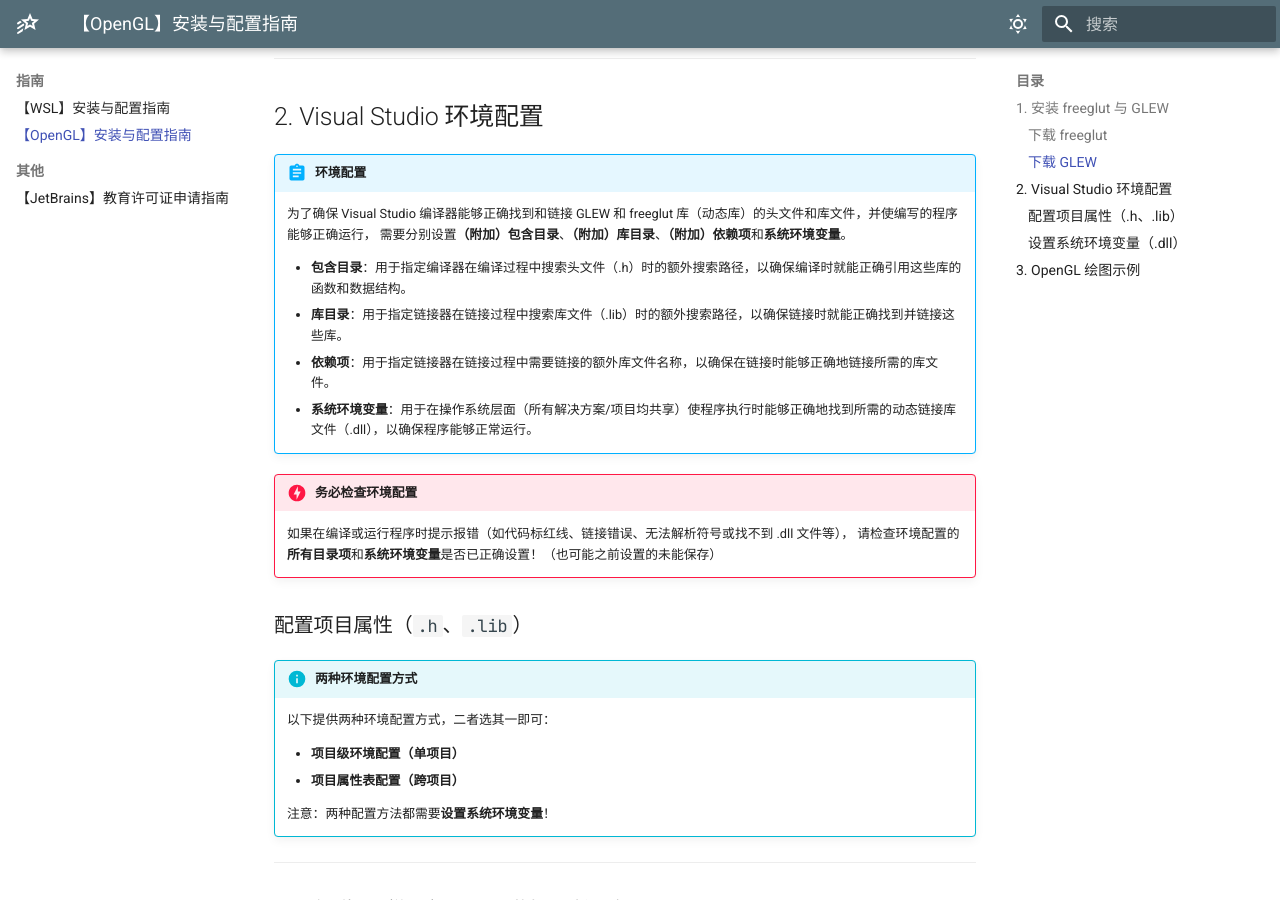
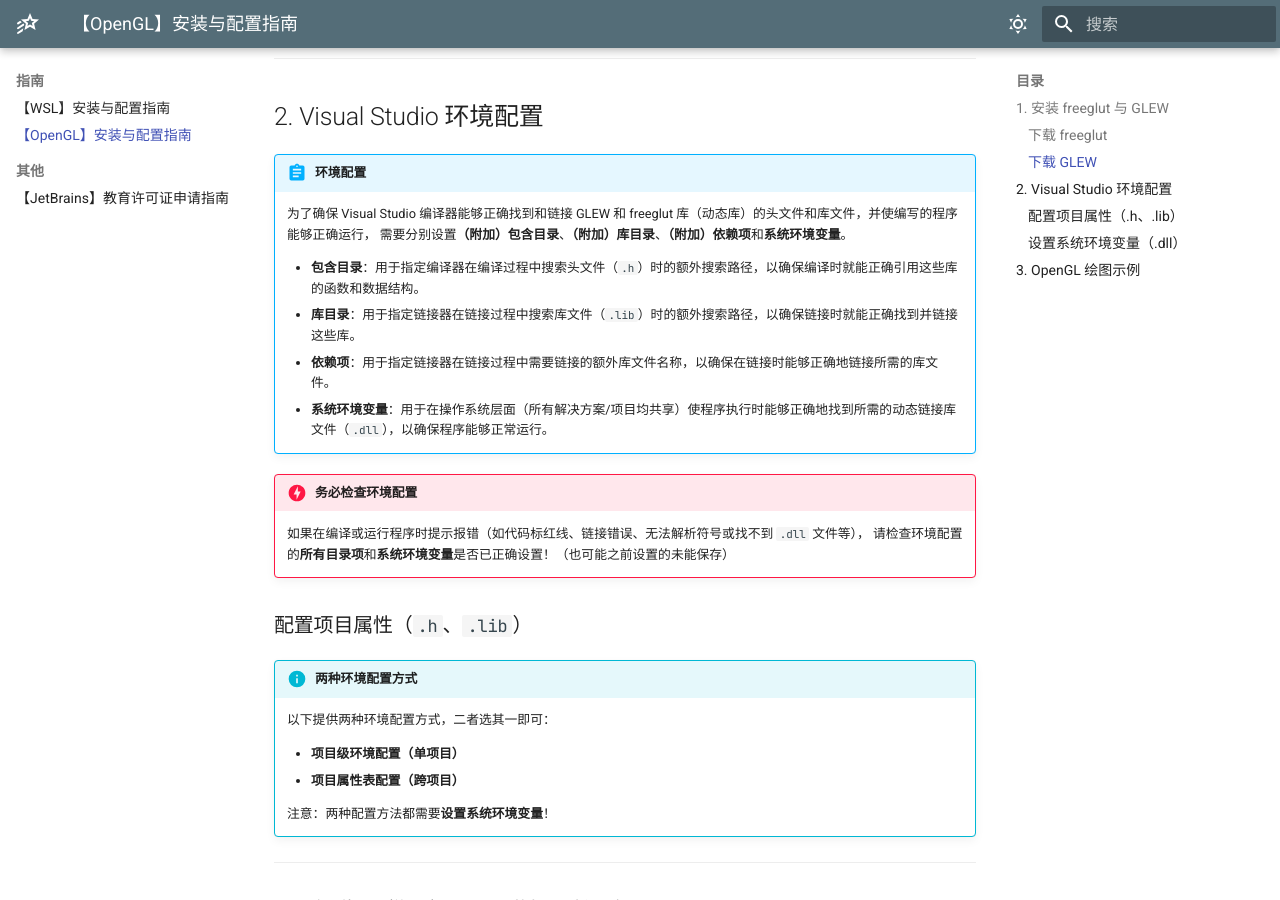
Before and after one commit to Obelusod/obelisk-docs, an MkDocs documentation site: the page built from docs/指南/opengl-guide.md, in a window 1280 px wide and 900 px high, scrolled down 4610 px. Built offline with MkDocs 1.6.1 and Material for MkDocs 9.7.7, drawn with Linux system fonts in a browser that asks for light colours; some of the changed text lies outside the part shown.

Commit message:
[docs]: 优化文档格式

````diff
--- a/docs/指南/opengl-guide.md
+++ b/docs/指南/opengl-guide.md
@@ -132,14 +132,14 @@
     为了确保 Visual Studio 编译器能够正确找到和链接 GLEW 和 freeglut 库（动态库）的头文件和库文件，并使编写的程序能够正确运行，
     需要分别设置**（附加）包含目录**、**（附加）库目录**、**（附加）依赖项**和**系统环境变量**。
 
-    - **包含目录**：用于指定编译器在编译过程中搜索头文件（.h）时的额外搜索路径，以确保编译时就能正确引用这些库的函数和数据结构。
-    - **库目录**：用于指定链接器在链接过程中搜索库文件（.lib）时的额外搜索路径，以确保链接时就能正确找到并链接这些库。
+    - **包含目录**：用于指定编译器在编译过程中搜索头文件（`.h`）时的额外搜索路径，以确保编译时就能正确引用这些库的函数和数据结构。
+    - **库目录**：用于指定链接器在链接过程中搜索库文件（`.lib`）时的额外搜索路径，以确保链接时就能正确找到并链接这些库。
     - **依赖项**：用于指定链接器在链接过程中需要链接的额外库文件名称，以确保在链接时能够正确地链接所需的库文件。
-    - **系统环境变量**：用于在操作系统层面（所有解决方案/项目均共享）使程序执行时能够正确地找到所需的动态链接库文件（.dll），以确保程序能够正常运行。
+    - **系统环境变量**：用于在操作系统层面（所有解决方案/项目均共享）使程序执行时能够正确地找到所需的动态链接库文件（`.dll`），以确保程序能够正常运行。
 
 !!! danger "务必检查环境配置"
 
-    如果在编译或运行程序时提示报错（如代码标红线、链接错误、无法解析符号或找不到 .dll 文件等），
+    如果在编译或运行程序时提示报错（如代码标红线、链接错误、无法解析符号或找不到 `.dll` 文件等），
     请检查环境配置的**所有目录项**和**系统环境变量**是否已正确设置！（也可能之前设置的未能保存）
 
 ### 配置项目属性（`.h`、`.lib`）
@@ -184,7 +184,7 @@
 
     ---
 
-    **设置附加包含目录（.h）**
+    **设置附加包含目录（`.h`）**
 
     在项目属性页 **"配置属性 > C/C++ > 常规"** (1)中的**`附加包含目录`**右侧选择编辑
     { .annotate }
@@ -207,7 +207,7 @@
 
     ---
 
-    **设置附加库目录（.lib）**
+    **设置附加库目录（`.lib`）**
 
     在项目属性页 **"配置属性 > 链接器 > 常规"** 中的**`附加库目录`**右侧选择编辑
 
@@ -300,7 +300,7 @@
 
     ---
 
-    **设置包含目录（.h）**
+    **设置包含目录（`.h`）**
 
     在项目属性页 **"配置属性 > VC++ 目录"** 中的**`包含目录`**右侧选择编辑
 
@@ -320,7 +320,7 @@
 
     ---
 
-    **设置库目录（.lib）**
+    **设置库目录（`.lib`）**
 
     在项目属性页 **"配置属性 > VC++ 目录"** 中的**`库目录`**右侧选择编辑
 
@@ -466,7 +466,7 @@
 
 !!! danger "务必检查环境配置"
 
-    如果在编译或运行程序时提示报错（如代码标红线、链接错误、无法解析符号或找不到 .dll 文件等），
+    如果在编译或运行程序时提示报错（如代码标红线、链接错误、无法解析符号或找不到 `.dll` 文件等），
     请检查环境配置的**所有目录项**和**系统环境变量**是否已正确设置！（也可能之前设置的未能保存）
 
 ```c++ title="OpenGL.cpp" linenums="1"
````
Also changed, not shown: docs/index.md (+6 -0 lines).
